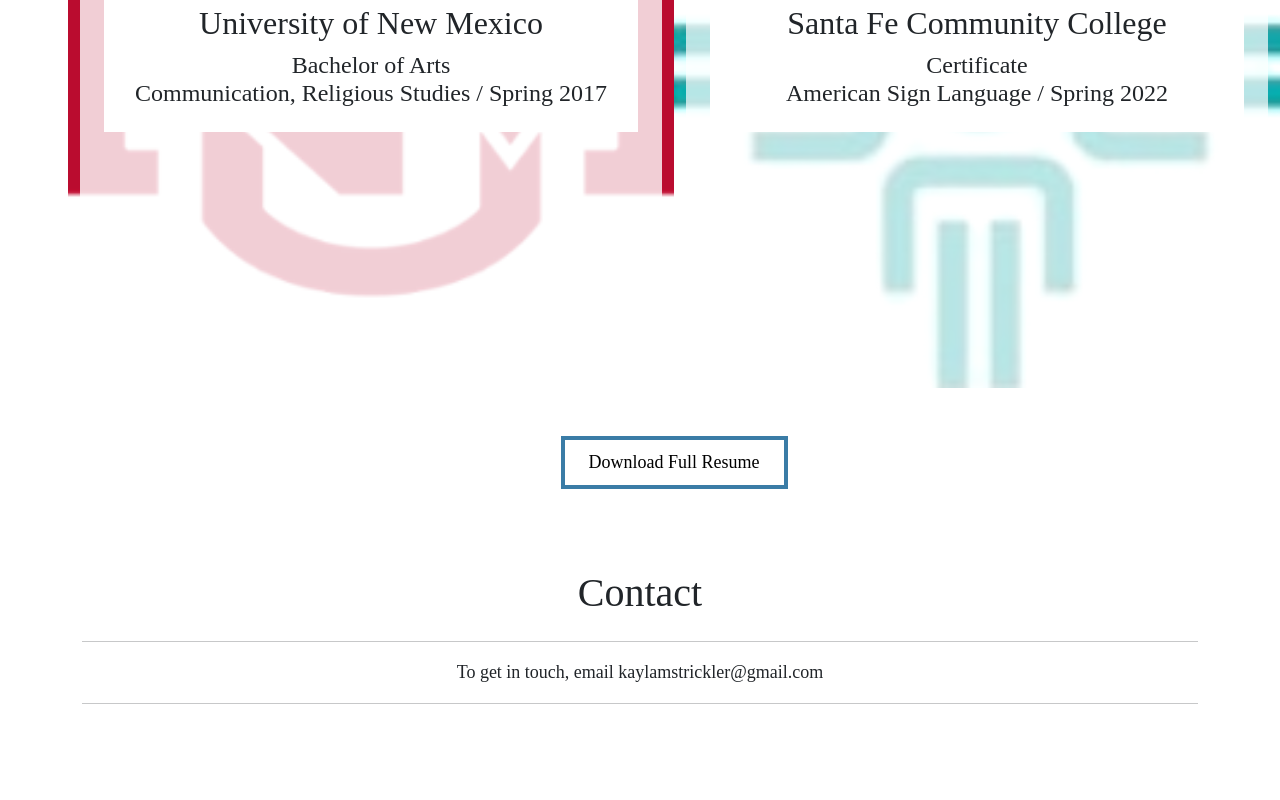
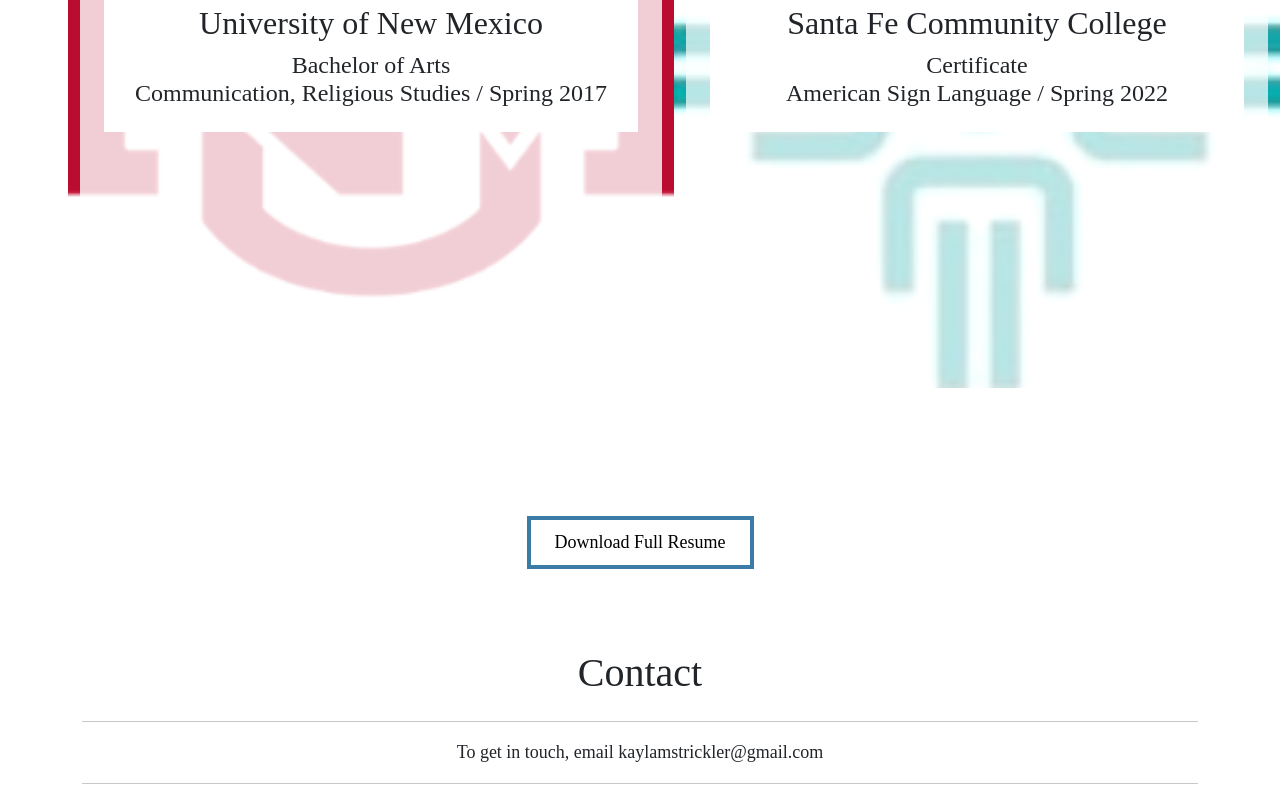
Before and after one commit to StephenAWade/react-personal-website, a React (Create React App) app: page / in a window 1280 px wide. Shown: the part 5571-6371 px from the top of the page. Built offline with nearby package versions, Linux system fonts and the light colour scheme.

Commit message:
refactored resume button

```diff
--- a/src/ui/Home.js
+++ b/src/ui/Home.js
@@ -322,7 +322,8 @@
               </Container>
             </Col>
           </Row>
-          <Row>
+        </Container>
+        <Row>
             <Col md={12} id="button-col">
               <a
                 href="https://1drv.ms/b/s!AmI02yM5rJcaknIzcP16rVSOvHty?e=nEzHXF"
@@ -332,7 +333,6 @@
               </a>
             </Col>
           </Row>
-        </Container>
       </div>
       <Container id="contact-container" className="text-center">
         <Row>
```
